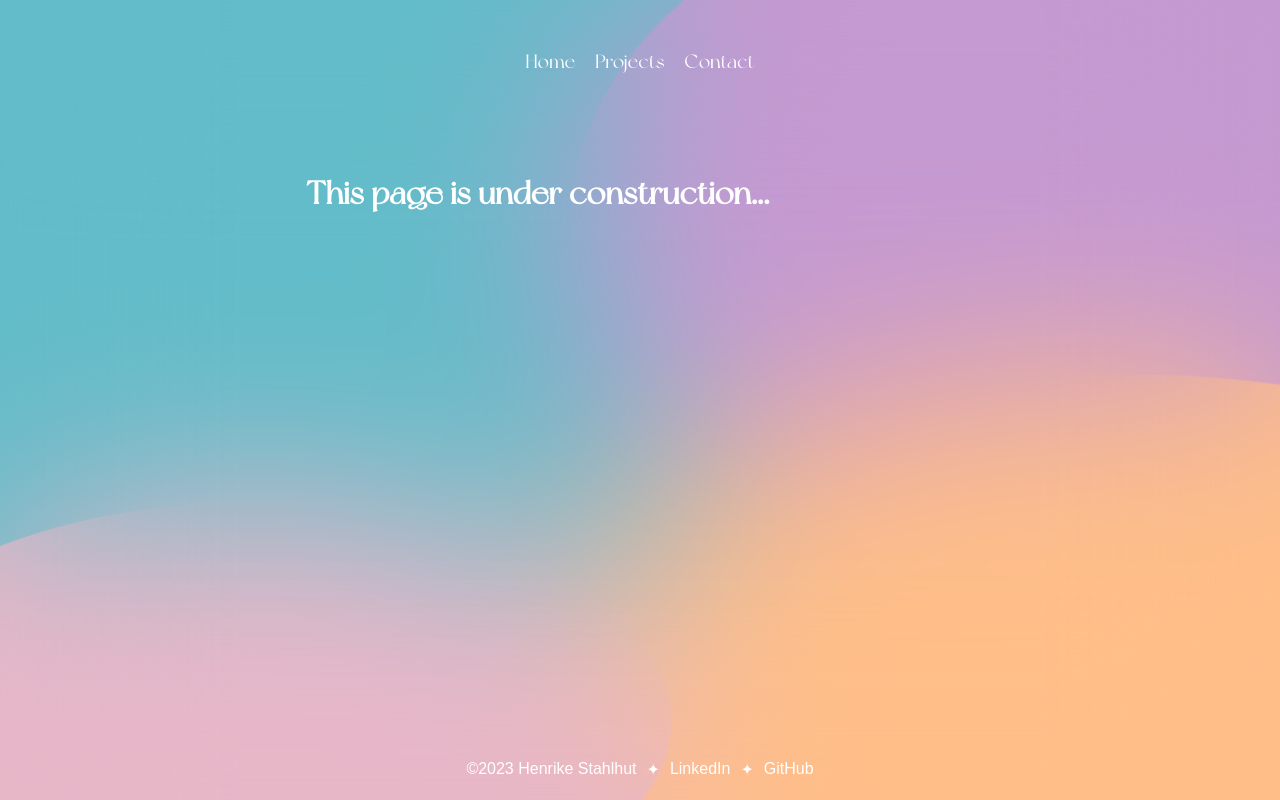
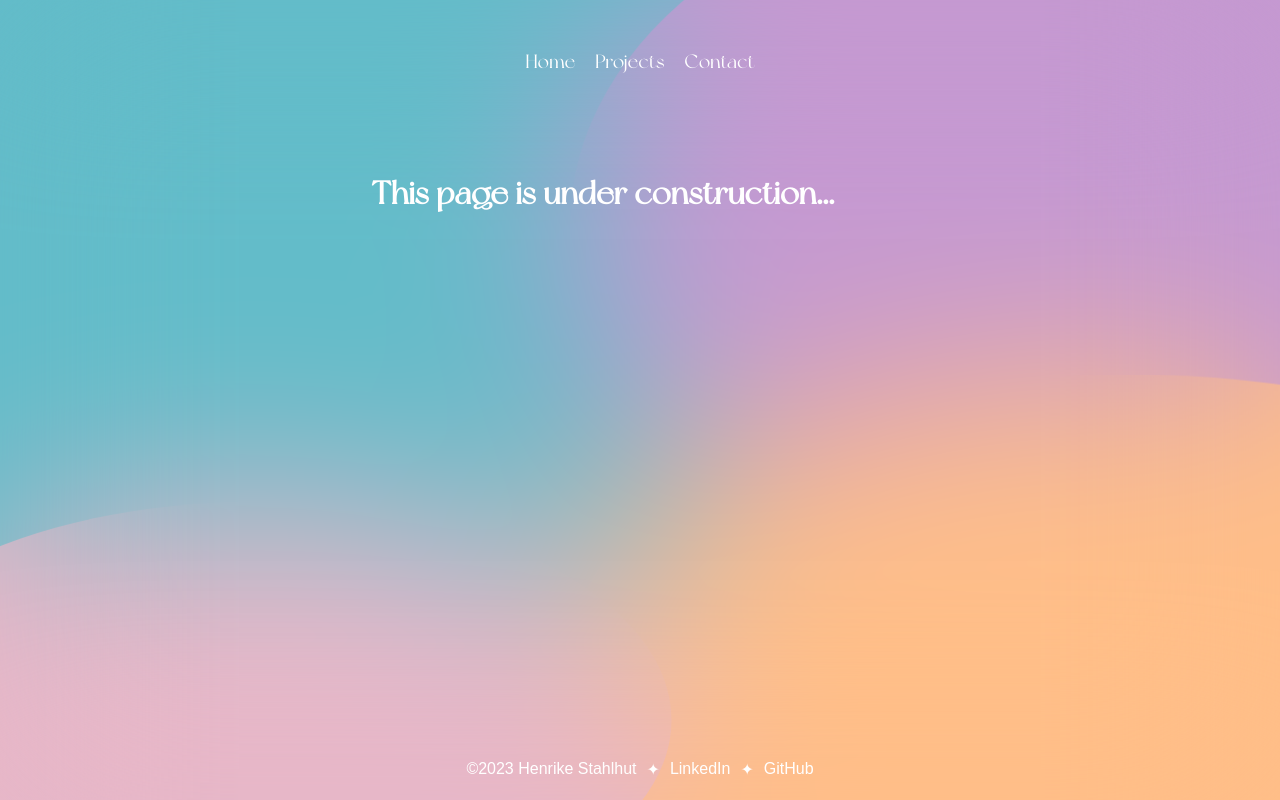
Before and after one commit to HenrikeStahlhut/henrikestahlhut.de, a Next.js app: page /projects in a window 1280 px wide. Built offline with nearby package versions, Linux system fonts and the light colour scheme.

Commit message:
fix: margin on projects text

```diff
--- a/src/pages/projects/index.tsx
+++ b/src/pages/projects/index.tsx
@@ -4,9 +4,10 @@ import Background from "@/components/Background/Background";
 import Layout from "@/components/Layout/Layout";
 import Subheadline from "@/components/Subheadline/Subheadline";
 import { styled } from "styled-components";
+import { Container, StyledText } from "@/components/About/About";
 
 const StyledMarginContainer = styled.div`
-  margin: 50px;
+  margin: 50px auto;
 `;
 
 export default function Projects() {
@@ -16,9 +17,9 @@ export default function Projects() {
 
       <Layout>
         <Header />
-        <StyledMarginContainer>
+        <Container>
           <Subheadline>This page is under construction...</Subheadline>
-        </StyledMarginContainer>
+        </Container>
       </Layout>
       <Footer />
     </>
```
